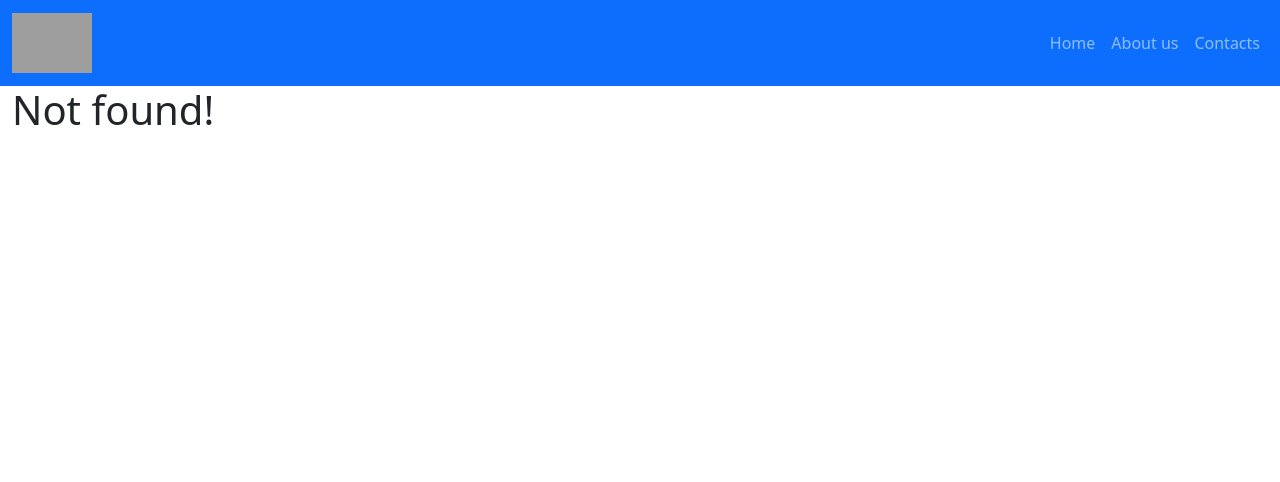
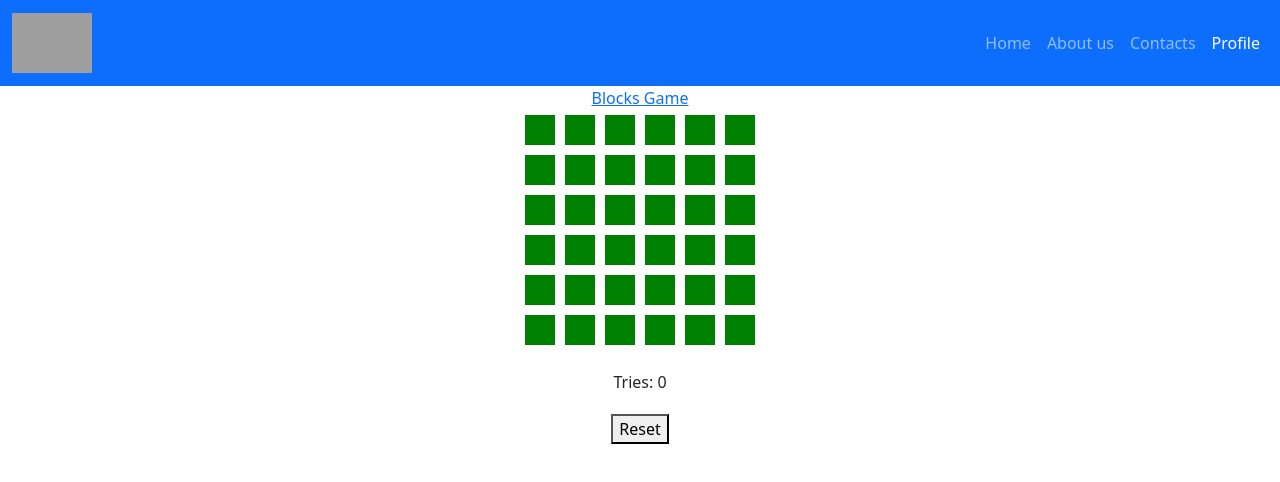
Before and after one commit to AntonForikov/homework62, a React (Vite) app: page /profile/find-block-game in a window 1280 px wide. Before the commit this address had no page. Shown: the top 482 px of the page. Built offline with nearby package versions, Linux system fonts and the light colour scheme; grey boxes are pictures that could not be loaded.

Commit message:
Added Profile route and FindBlockGame

```diff
--- a/src/App.tsx
+++ b/src/App.tsx
@@ -3,6 +3,8 @@ import {Route, Routes} from 'react-router-dom';
 import Home from './containers/Home/Home';
 import AboutUs from './containers/AboutUs/AboutUs';
 import Contacts from './containers/Contacts/Contacts';
+import Profile from './containers/Profile/Profile';
+import FindBlockGame from './containers/Profile/FindBlockGame/FindBlockGame';
 
 function App() {
 
@@ -16,6 +18,9 @@ function App() {
           <Route path='/' element={<Home />}/>
           <Route path='about-us' element={<AboutUs />} />
           <Route path='contacts' element={<Contacts />} />
+          <Route path='profile' element={<Profile />} >
+            <Route path='find-block-game' element={<FindBlockGame />}/>
+          </Route>
           <Route path='*' element={<h1>Not found!</h1>}/>
         </Routes>
       </main>
--- a/src/components/AppBar/AppBar.tsx
+++ b/src/components/AppBar/AppBar.tsx
@@ -24,6 +24,9 @@ const AppBar: React.FC = () => {
           <li>
             <NavLink className="nav-link " to="/contacts">Contacts</NavLink>
           </li>
+          <li>
+            <NavLink className="nav-link " to="/profile">Profile</NavLink>
+          </li>
         </ul>
       </div>
     </nav>
--- /dev/null
+++ b/src/containers/Profile/FindBlockGame/Block/Block.tsx
@@ -0,0 +1,28 @@
+import React from 'react';
+
+interface Props {
+    hasItem: boolean,
+    clicked: boolean,
+    onClick: React.MouseEventHandler
+}
+
+const Block: React.FC <Props> = ({hasItem, clicked, onClick}) => {
+
+    const blockStyle = {
+        display: "Block",
+        width: "30px",
+        height: "30px",
+        backgroundColor: "green",
+        color: "green",
+        margin: "5px",
+        cursor: "pointer"
+    };
+
+    if (clicked) {
+        blockStyle.backgroundColor = "red";
+    }
+
+    if (hasItem) {return <div style={blockStyle} onClick={onClick}>O</div>;}
+    else {return <div style={blockStyle} onClick={onClick}></div>;}
+};
+export default Block;
--- /dev/null
+++ b/src/containers/Profile/FindBlockGame/Button/Button.tsx
@@ -0,0 +1,14 @@
+import React from 'react';
+
+interface Props {
+    onClick: React.MouseEventHandler
+}
+const Button: React.FC<Props> = ({onClick}) => {
+    return (
+        <button onClick={onClick}>
+            Reset
+        </button>
+    );
+};
+
+export default Button;
--- /dev/null
+++ b/src/containers/Profile/FindBlockGame/Counter/Counter.tsx
@@ -0,0 +1,27 @@
+import React from 'react';
+import {block} from "../../types";
+
+interface Props {
+    counterArr: block[]
+}
+const Counter: React.FC<Props> = ({counterArr}) => {
+    const counter = () => {
+        const count = counterArr.filter((block) => {
+            return block.clicked;
+        });
+        return count.length;
+    };
+
+    const counterStyle: React.CSSProperties ={
+        marginTop: "20px",
+        marginBottom: "20px"
+    };
+
+    return (
+        <div style={counterStyle}>
+            Tries: {counter()}
+        </div>
+    );
+};
+
+export default Counter;
--- /dev/null
+++ b/src/containers/Profile/FindBlockGame/Field/Field.tsx
@@ -0,0 +1,46 @@
+import React from 'react';
+import {block} from "../types";
+
+
+interface Props {
+    children: React.ReactNode;
+    winArr: block[],
+}
+
+const Field: React.FC<Props> = ({children, winArr}) => {
+    const fieldStyle: React.CSSProperties = {
+        display: "flex",
+        width: "240px",
+        flexWrap: "wrap",
+        position: "relative",
+    };
+
+    const winStyle: React.CSSProperties = {
+        position: "absolute",
+        backgroundColor: "grey",
+        width: "100%",
+        height: "100%",
+        opacity: "0.5",
+        color: "black",
+        fontWeight: "600",
+        fontSize: "20px",
+        display: "none",
+        alignItems: "center",
+        justifyContent: "center"
+    };
+
+    for (let i = 0; i < winArr.length; i++) {
+        if (winArr[i].clicked && winArr[i].hasItem) {
+            winStyle.display = "flex";
+        }
+    }
+
+    return (
+        <div style={fieldStyle}>
+            <div style={winStyle}>You win!</div>
+            {children}
+        </div>
+    );
+};
+
+export default Field;
--- /dev/null
+++ b/src/containers/Profile/FindBlockGame/FindBlockGame.tsx
@@ -0,0 +1,54 @@
+import React, {useState} from 'react';
+
+import {block} from "./types";
+import Block from './Block/Block';
+import Field from './Field/Field';
+import Counter from './Counter/Counter';
+import Button from './Button/Button';
+
+const startState = () => {
+    const arr: block[] = [];
+    for (let i = 0; i < 36; i++) {
+        arr.push({hasItem: false, clicked: false, id: i});
+    }
+    const randomIdx = Math.floor(Math.random() * arr.length);
+    arr[randomIdx].hasItem = true;
+    return arr;
+};
+
+function FindBlockGame() {
+    const [blockList, setBlockList] = useState(startState());
+
+    const click = (idx: number) => {
+        const blockListCopy = [...blockList];
+        blockListCopy[idx].clicked = true;
+        setBlockList([...blockListCopy]);
+    };
+
+    const resetGame = () => {
+        const blockListCopy = startState();
+        setBlockList([...blockListCopy]);
+    };
+
+    const blocks: React.ReactNode = (
+        <>
+            {
+                blockList.map((block) => {
+                    return <Block hasItem={block.hasItem} clicked={block.clicked} key={block.id} onClick={() => click(block.id)}/>;
+                })
+            }
+        </>
+    );
+
+    return (
+        <div className='d-flex flex-column align-items-center'>
+            <Field winArr={blockList}>
+                {blocks}
+            </Field>
+            <Counter counterArr={blockList}></Counter>
+            <Button onClick={resetGame}></Button>
+        </div>
+    );
+}
+
+export default FindBlockGame;
--- /dev/null
+++ b/src/containers/Profile/FindBlockGame/types.d.ts
@@ -0,0 +1,5 @@
+ export interface block {
+    id: number
+    hasItem: boolean,
+    clicked: boolean,
+}
--- /dev/null
+++ b/src/containers/Profile/Profile.tsx
@@ -0,0 +1,13 @@
+import React from 'react';
+import {Link, Outlet} from 'react-router-dom';
+
+const Profile: React.FC = () => {
+  return (
+    <div className='text-center'>
+      <Link to='find-block-game'>Blocks Game</Link>
+      <Outlet/>
+    </div>
+  );
+};
+
+export default Profile;
```
